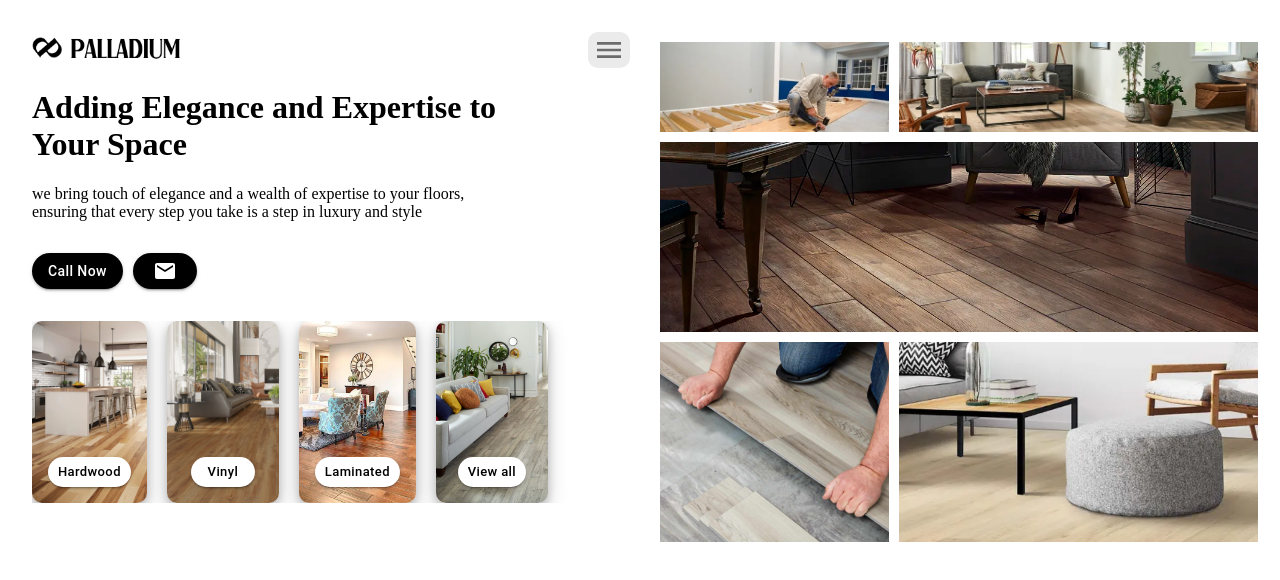
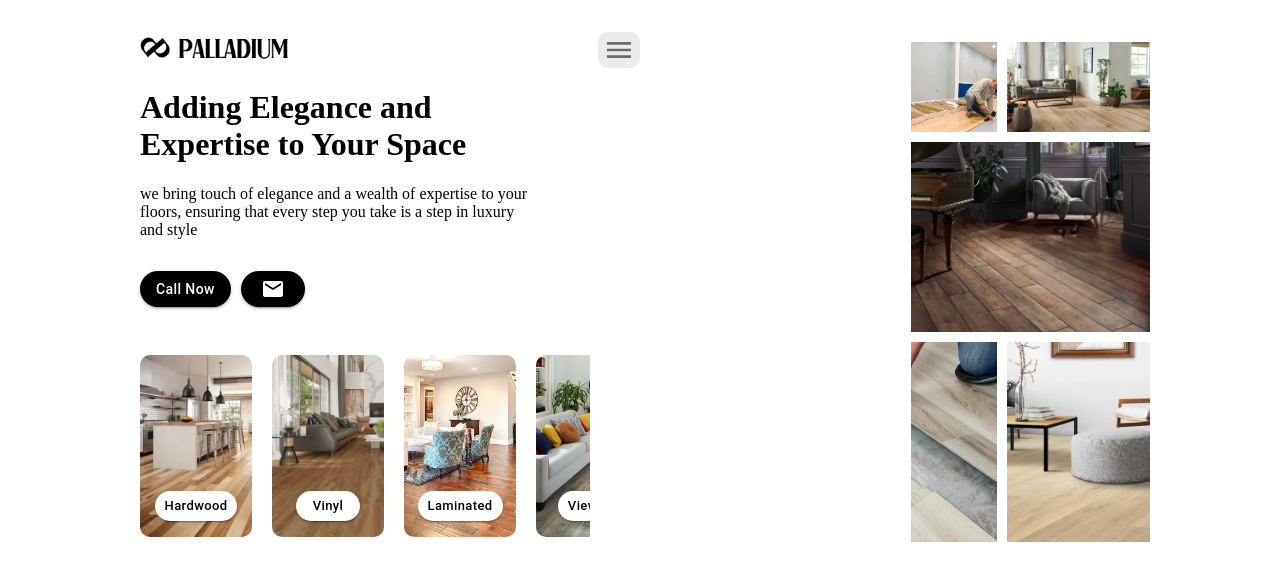
Before and after one commit to Fanthoni/palladiumfloors, a React (Create React App) app: page / in a window 1280 px wide. Shown: the top 580 px of the page. Built offline with nearby package versions, Linux system fonts and the light colour scheme.

Commit message:
added some animation on the home page

```diff
--- a/src/pages/Home.js
+++ b/src/pages/Home.js
@@ -13,59 +13,94 @@ function importAll(r) {
   }
 
 function Home() {
-    const cardImages = importAll(require.context('../assets/cardImages', false, /\.(png|jpe?g)$/));
-    let galleryImages = importAll(require.context('../assets/galleryImages', false, /\.(png|jpe?g)$/));
+  const cardImages = importAll(
+    require.context("../assets/cardImages", false, /\.(png|jpe?g)$/)
+  );
+  let galleryImages = importAll(
+    require.context("../assets/galleryImages", false, /\.(png|jpe?g)$/)
+  );
   galleryImages = _.values(galleryImages);
 
   return (
+    <div
+      style={{
+        justifyContent: "center",
+        display: "flex",
+      }}
+    >
       <Container>
         <PageContainer>
-                <NavigationContainer >
+          <NavigationContainer>
             <span>
-                        <img id="logo" src={logo} alt="logo" style={{display:"block"}}/>
+              <img
+                id="logo"
+                src={logo}
+                alt="logo"
+                style={{ display: "block" }}
+              />
             </span>
             <Menu />
           </NavigationContainer>
 
           <IntroductoryContainer>
-                    <h1 id="title">
-                        Adding Elegance and Expertise to Your Space
-                    </h1>
+            <h1 id="title">Adding Elegance and Expertise to Your Space</h1>
             <p id="description">
-                        we bring touch of elegance and a wealth of expertise to  your floors, ensuring that every step you take is a step in luxury and style
+              we bring touch of elegance and a wealth of expertise to your
+              floors, ensuring that every step you take is a step in luxury and
+              style
             </p>
 
             <ContactContainer>
               <Button
                 variant="contained"
-                            sx={{borderRadius: 5}}
+                sx={{
+                  borderRadius: 5,
+                  "&:hover": {
+                    backgroundColor: "black",
+                  },
+                }}
                 className="contact-btn"
               >
                 Call Now
               </Button>
               <Button
                 variant="contained"
-                            sx={{borderRadius: 5}}
+                sx={{
+                  borderRadius: 5,
+                  "&:hover": {
+                    backgroundColor: "black",
+                  },
+                }}
                 className="contact-btn"
               >
                 <EmailIcon />
               </Button>
             </ContactContainer>
-
           </IntroductoryContainer>
 
           <SliderContainer>
-                    <FlooringCard backgroundImage={cardImages["hardwood.jpeg"]} title="Hardwood"/>
-                    <FlooringCard backgroundImage={cardImages["vinyl.jpeg"]} title="Vinyl"/>
-                    <FlooringCard backgroundImage={cardImages["laminated.jpeg"]} title="Laminated"/>
-                    <FlooringCard backgroundImage={cardImages["others.jpeg"]} title="View all"/>
+            <FlooringCard
+              backgroundImage={cardImages["hardwood.jpeg"]}
+              title="Hardwood"
+            />
+            <FlooringCard
+              backgroundImage={cardImages["vinyl.jpeg"]}
+              title="Vinyl"
+            />
+            <FlooringCard
+              backgroundImage={cardImages["laminated.jpeg"]}
+              title="Laminated"
+            />
+            <FlooringCard
+              backgroundImage={cardImages["others.jpeg"]}
+              title="View all"
+            />
           </SliderContainer>
         </PageContainer>
-            <GalleryContainer>
-                <Gallery items={galleryImages}/>
-            </GalleryContainer>
+        <GalleryContainer></GalleryContainer>
+        <Gallery items={galleryImages} />
       </Container>
-
+    </div>
   );
 }
 
@@ -74,7 +109,9 @@ const Container = styled.div`
 
   display: flex;
   flex-direction: row;
+  width: 100%;
   gap: 20px;
+  max-width: 1000px;
 
   @media (max-width: 768px) {
     flex-direction: column-reverse;
@@ -108,7 +145,8 @@ const IntroductoryContainer = styled.div`
   display: flex;
   flex-direction: column;
 
-    #title, #description {
+  #title,
+  #description {
     width: 80%;
   }
 
@@ -136,6 +174,7 @@ const SliderContainer = styled.div`
   width: 90%;
 
   margin-top: 2rem;
+  padding-top: 1rem;
 
   &::-webkit-scrollbar {
     display: none;
@@ -150,18 +189,23 @@ const GalleryContainer = styled.div`
   }
 `;
 
-function FlooringCard({backgroundImage, title, href}) {
+function FlooringCard({ backgroundImage, title, href }) {
   return (
     <CardContainer
       style={{
         backgroundImage: `url(${backgroundImage})`,
         backgroundSize: "cover",
-                backgroundRepeat: "no-repeat"
+        backgroundRepeat: "no-repeat",
       }}
     >
       <Button
         variant="contained"
-                sx={{borderRadius: 5}}
+        sx={{
+          borderRadius: 5,
+          "&:hover": {
+            backgroundColor: "white",
+          },
+        }}
         size="small"
       >
         {title}
@@ -174,6 +218,19 @@ const CardContainer = styled.div`
   height: 150px;
   min-width: 80px;
   padding: 1rem;
+  cursor: pointer;
+
+  &:hover {
+    transform: translateY(-5px);
+    transition: transform 0.5s ease;
+    box-shadow: 0 4px 8px 0 rgba(0, 0, 0, 0.2), 0 6px 20px 0 rgba(0, 0, 0, 0.19);
+  }
+
+  &:not(:hover) {
+    transform: translateY(0);
+    transition: transform 0.5s ease;
+    box-shadow: none;
+  }
 
   display: flex;
   flex-direction: column;
@@ -187,7 +244,7 @@ const CardContainer = styled.div`
     background-color: white;
     color: black;
   }
-`
+`;
 
 function Gallery({items}) {
     const imageLimitCount = window.innerWidth > 768 ? 4 : 2;
```
Lines whose indentation alone changed are shown as unchanged.
